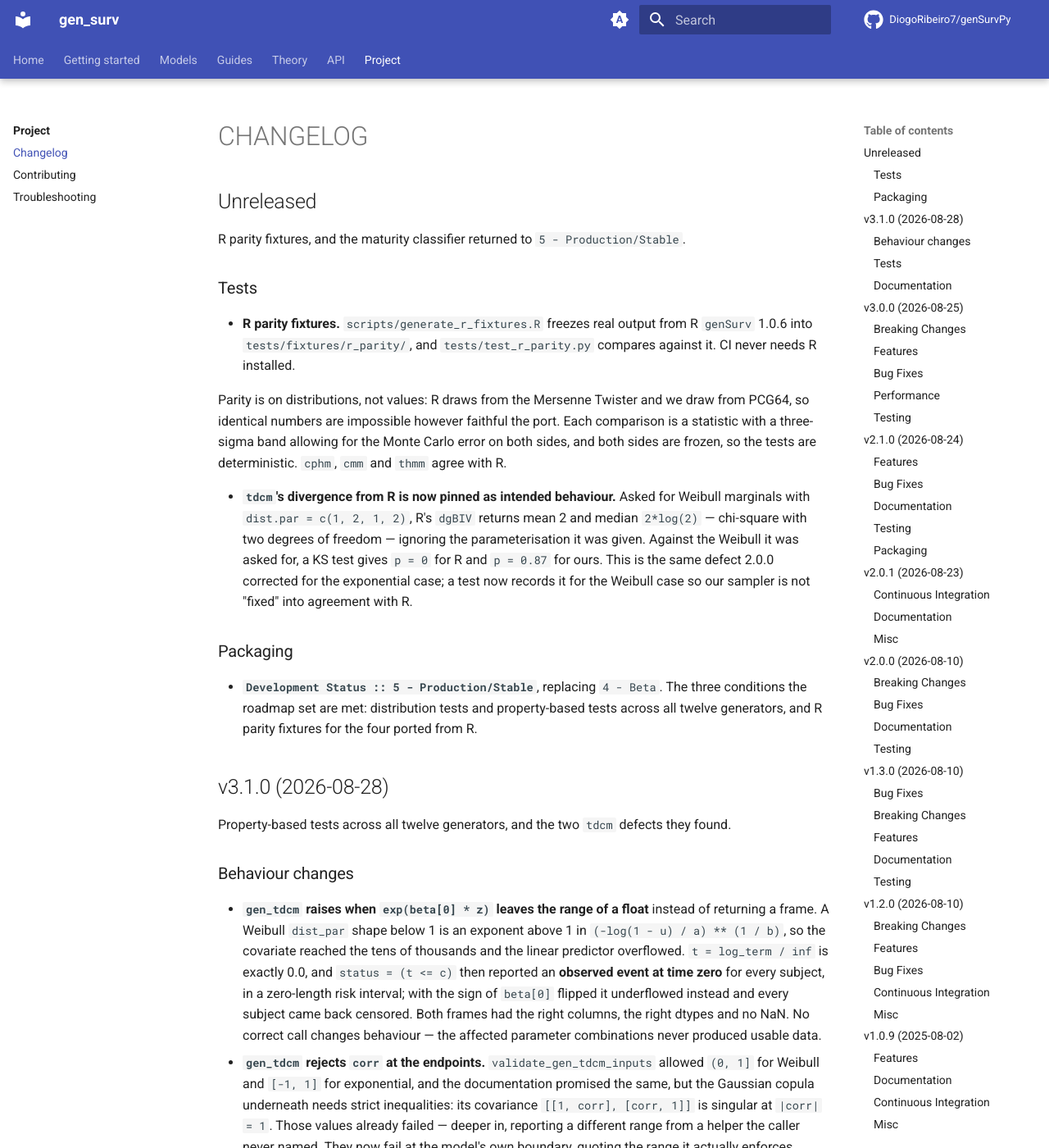
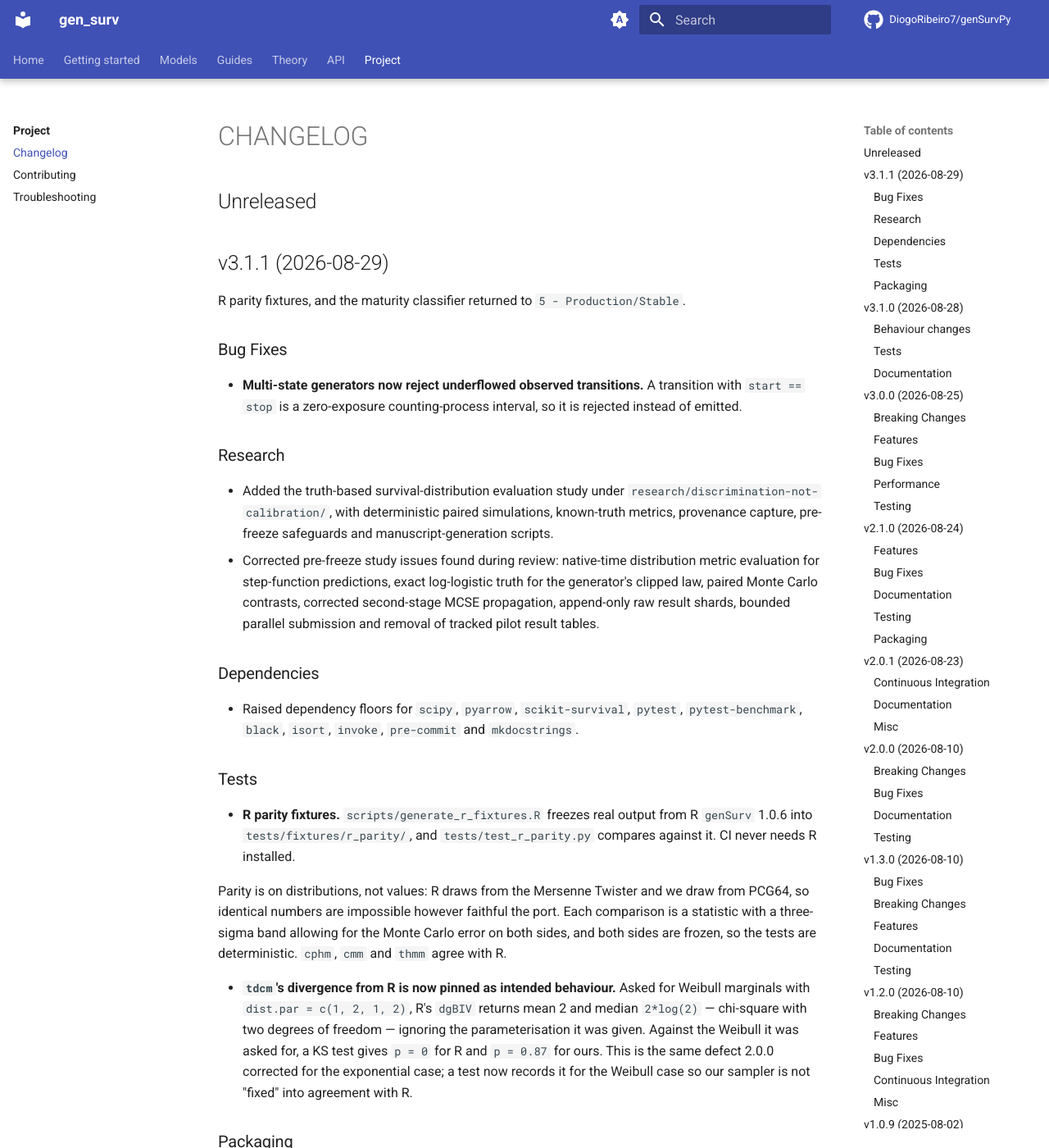
Before and after one commit to DiogoRibeiro7/genSurvPy, an MkDocs documentation site: the page built from docs/project/changelog.md, in a window 1280 px wide and 1400 px high. Shown: the whole window at 82% size. Built offline with MkDocs 1.6.1 and Material for MkDocs 9.7.7, drawn with Linux system fonts in a browser that asks for light colours; comment, search, counter and statistics services are not loaded.

Commit message:
release: prepare v3.1.1

```diff
--- a/CHANGELOG.md
+++ b/CHANGELOG.md
@@ -2,8 +2,35 @@
 
 ## Unreleased
 
+## v3.1.1 (2026-08-29)
+
 R parity fixtures, and the maturity classifier returned to
 `5 - Production/Stable`.
+
+### Bug Fixes
+
+- **Multi-state generators now reject underflowed observed transitions.** A
+  transition with `start == stop` is a zero-exposure counting-process interval,
+  so it is rejected instead of emitted.
+
+### Research
+
+- Added the truth-based survival-distribution evaluation study under
+  `research/discrimination-not-calibration/`, with deterministic paired
+  simulations, known-truth metrics, provenance capture, pre-freeze safeguards
+  and manuscript-generation scripts.
+- Corrected pre-freeze study issues found during review: native-time
+  distribution metric evaluation for step-function predictions, exact
+  log-logistic truth for the generator's clipped law, paired Monte Carlo
+  contrasts, corrected second-stage MCSE propagation, append-only raw result
+  shards, bounded parallel submission and removal of tracked pilot result
+  tables.
+
+### Dependencies
+
+- Raised dependency floors for `scipy`, `pyarrow`, `scikit-survival`, `pytest`,
+  `pytest-benchmark`, `black`, `isort`, `invoke`, `pre-commit` and
+  `mkdocstrings`.
 
 ### Tests
 
--- a/pyproject.toml
+++ b/pyproject.toml
@@ -1,6 +1,6 @@
 [project]
 name = "gen_surv"
-version = "3.1.0"
+version = "3.1.1"
 description = "Simulate survival data with a known truth: twelve models spanning proportional hazards, accelerated failure time, competing risks, cure fractions, recurrent events and multi-state processes"
 readme = "README.md"
 requires-python = ">=3.11,<3.14"
```
Also changed, not shown: README.md (+2 -2 lines), docs/index.md (+1 -1 lines), .zenodo.json, 1 other file.
